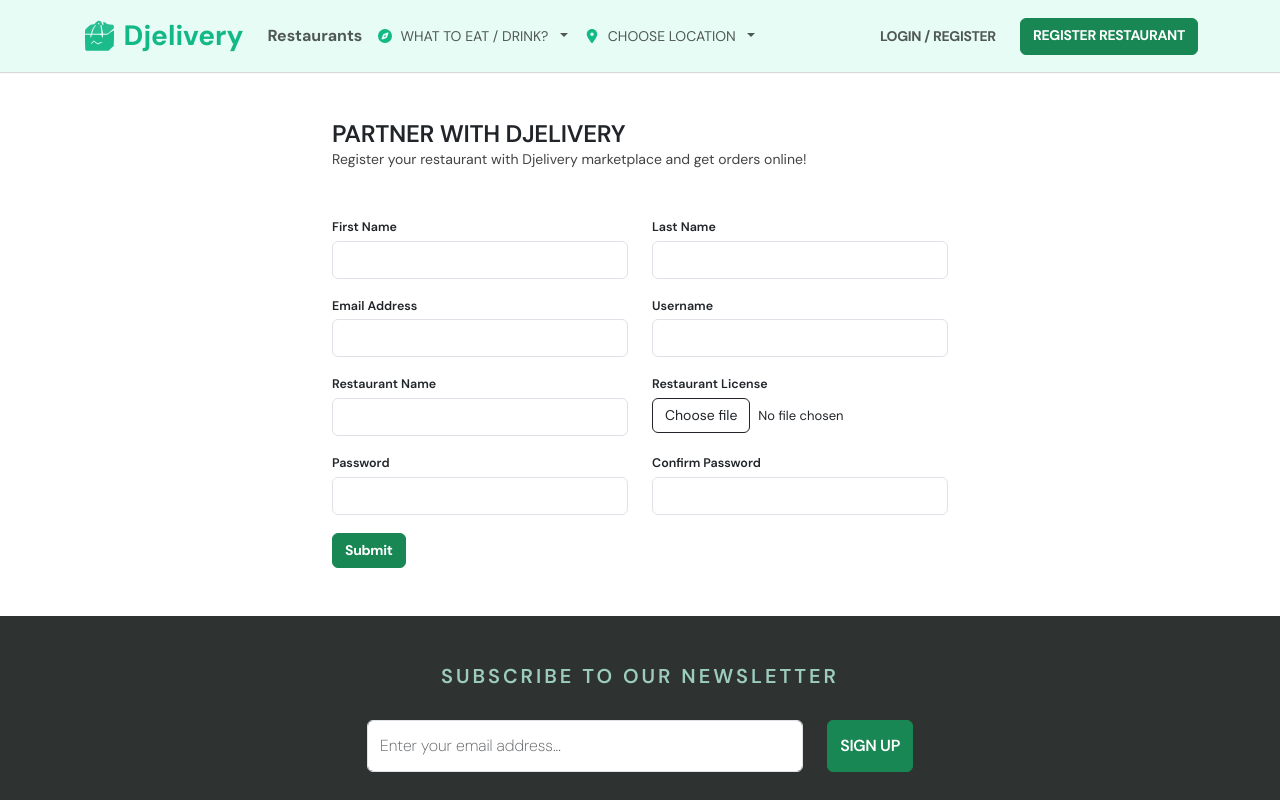
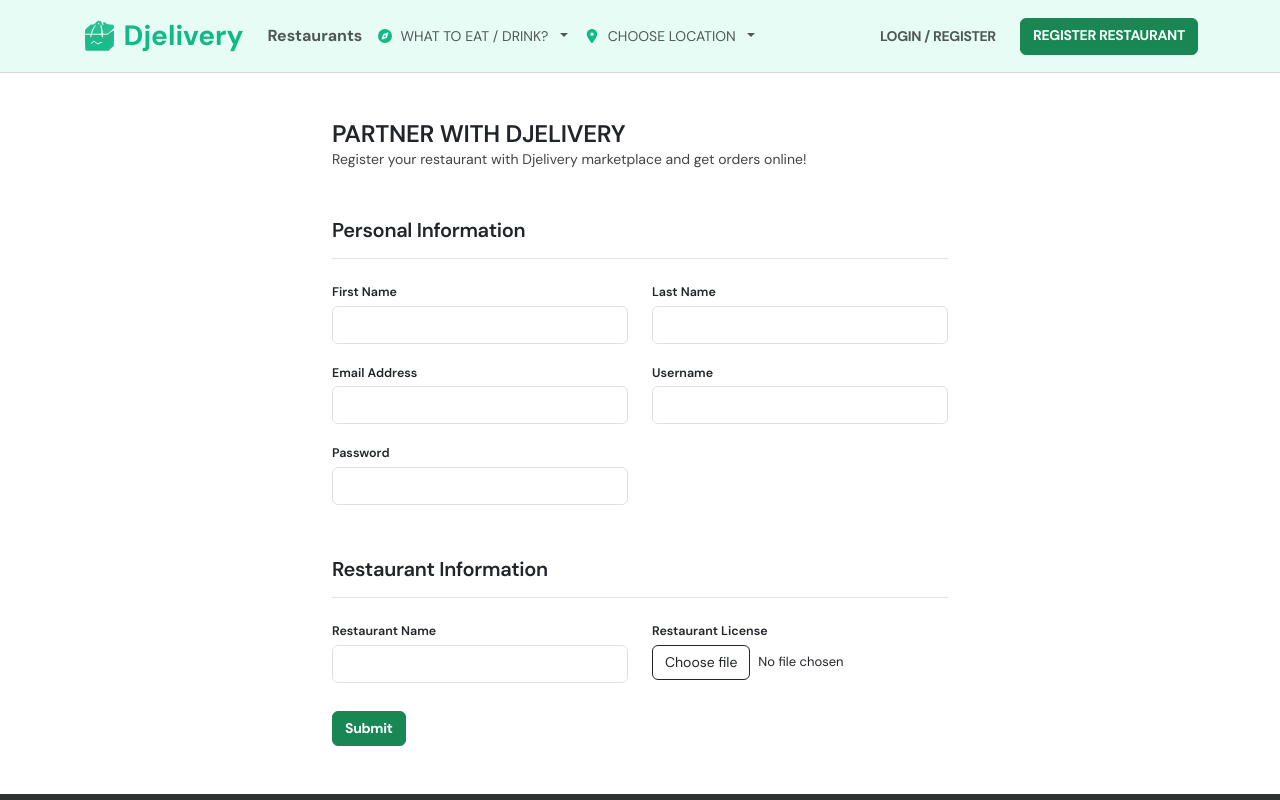
Before and after one commit to ardakoc/djelivery, a React (Vite) app in the folder frontend/: page /register-restaurant in a window 1280 px wide. Shown: the top 800 px of the page. Built offline with nearby package versions, Linux system fonts and the light colour scheme.

Commit message:
improved restaurant register form. added post requests.

```diff
--- a/frontend/src/App.css
+++ b/frontend/src/App.css
@@ -37,6 +37,10 @@ input[type="checkbox"]:checked {
 
 input[type="checkbox"]:focus {
   border: none;
+}
+
+.hr {
+  color: #999;
 }
 
 /* Custom Classes */
--- a/frontend/src/components/Buttons/FileUploadButton.jsx
+++ b/frontend/src/components/Buttons/FileUploadButton.jsx
@@ -4,8 +4,9 @@ import { useRef, useState } from "react";
 // Bootstrap Components
 import Button from "react-bootstrap/esm/Button";
 
-export default function FileUploadButton() {
-  const [selectedFile, setSelectedFile] = useState("No file chosen");
+export default function FileUploadButton(props) {
+  const [selectedFile, setSelectedFile] = useState(null);
+  const [inputMsg, setInputMsg] = useState("No file chosen");
   const inputRef = useRef(null);
 
   const handleClick = () => {
@@ -20,12 +21,15 @@ export default function FileUploadButton() {
     }
 
     event.target.value = null;
-    setSelectedFile(String(fileObj.name));
+    setInputMsg(String(fileObj.name));
+    setSelectedFile(fileObj);
+    return selectedFile
   };
 
   return (
     <div>
       <input
+        name={props.name}
         style={{ display: "none" }}
         ref={inputRef}
         type="file"
@@ -40,7 +44,7 @@ export default function FileUploadButton() {
         Choose file
       </Button>
       <span className="ms-2" style={{ fontSize: "13px" }}>
-        {selectedFile}
+        {inputMsg}
       </span>
     </div>
   );
--- a/frontend/src/components/Buttons/PrimaryButton.jsx
+++ b/frontend/src/components/Buttons/PrimaryButton.jsx
@@ -6,6 +6,7 @@ export default function PrimaryButton(props) {
     <Button
       className={props.className || "btn-success fw-bold"}
       style={props.style || { fontSize: "14px", letterSpacing: "-0.3px" }}
+      type={props.type || "submit"}
       href={props.href}
     >
       {props.text}
--- a/frontend/src/components/Forms/RestaurantRegisterForm.jsx
+++ b/frontend/src/components/Forms/RestaurantRegisterForm.jsx
@@ -6,24 +6,16 @@ import axios from "axios";
 import Form from "react-bootstrap/Form";
 import Row from "react-bootstrap/esm/Row";
 import Col from "react-bootstrap/esm/Col";
-import Button from "react-bootstrap/esm/Button";
 
 // Custom Components
-import InputWithIcon from "../InputGroups/InputWithIcon";
 import PageTitle from "../Titles/PageTitle";
 import Page from "../Layout/Page";
-
-// Icons
-import Email from "../Icons/Email";
-import Password from "../Icons/Password";
-import ModalLink from "../Link/ModalLink";
-import Name from "../Icons/Name";
-import Username from "../Icons/Username";
 import FormErrorText from "../Texts/FormErrorText";
 import FormInput from "../InputGroups/FormInput";
 import PrimaryButton from "../Buttons/PrimaryButton";
 import FileUploadButton from "../Buttons/FileUploadButton";
 import InputLabelText from "../Texts/InputLabelText";
+import FormSectionTitle from "../Titles/FormSectionTitle";
 
 export default function RestaurantRegisterForm(props) {
   const [firstNameErrorMsg, setfirstNameErrorMsg] = useState("");
@@ -31,8 +23,12 @@ export default function RestaurantRegisterForm(props) {
   const [emailErrorMsg, setEmailErrorMsg] = useState("");
   const [usernameErrorMsg, setUsernameErrorMsg] = useState("");
   const [passwordErrorMsg, setPasswordErrorMsg] = useState("");
+  const [restaurantNameErrorMsg, setRestaurantNameErrorMsg] = useState("");
+  const [restaurantLicenseErrorMsg, setRestaurantLicenseErrorMsg] =
+    useState("");
 
-  const [signedUp, setSignedUp] = useState(false);
+  const [userSignedUp, setUserSignedUp] = useState(false);
+  const [restaurantSignedUp, setRestaurantSignedUp] = useState(false);
 
   const handleSubmit = async (event) => {
     event.preventDefault();
@@ -43,13 +39,27 @@ export default function RestaurantRegisterForm(props) {
       username: event.target.username.value,
       password: event.target.password.value,
     };
+    const restaurant = {
+      restaurant_name: event.target.restaurant_name.value,
+      restaurant_license: event.target.restaurant_license.value,
+    };
+
     await axios
-      .post("http://127.0.0.1:8000/api/users/", user)
-      .then((response) => {
-        setSignedUp(true);
-        props.success(signedUp);
-      })
+      .all([
+        axios.post("http://127.0.0.1:8000/api/users/", user),
+        axios.post("http://127.0.0.1:8000/api/vendors/", restaurant),
+      ])
+      .then(
+        axios.spread((
+          {data: user},
+          {data: vendor}) => {
+            setUserSignedUp(true);
+            props.success(userSignedUp);
+            setRestaurantSignedUp(true);
+            props.success(restaurantSignedUp);
+      }))
       .catch((error) => {
+        console.log(error.response.data)
         if ("first_name" in error.response.data) {
           setfirstNameErrorMsg(
             String(error.response.data["first_name"]).charAt(0).toUpperCase() +
@@ -90,6 +100,24 @@ export default function RestaurantRegisterForm(props) {
         } else {
           setPasswordErrorMsg("");
         }
+        if ("vendor_name" in error.response.data) {
+          setRestaurantNameErrorMsg(
+            String(error.response.data["vendor_name"]).charAt(0).toUpperCase() +
+              String(error.response.data["vendor_name"]).slice(1)
+          );
+        } else {
+          setRestaurantNameErrorMsg("");
+        }
+        if ("vendor_license" in error.response.data) {
+          setRestaurantLicenseErrorMsg(
+            String(error.response.data["vendor_license"])
+              .charAt(0)
+              .toUpperCase() +
+              String(error.response.data["vendor_license"]).slice(1)
+          );
+        } else {
+          setRestaurantLicenseErrorMsg("");
+        }
       });
   };
 
@@ -101,64 +129,78 @@ export default function RestaurantRegisterForm(props) {
             text="PARTNER WITH DJELIVERY"
             subtext="Register your restaurant with Djelivery marketplace and get orders online!"
           />
-          <Row>
+          <FormSectionTitle text="Personal Information" />
+          <Row className="mb-3">
             <Col>
               <Form.Group className="mb-3" controlId="formFirstName">
                 <FormInput name="first_name" text="First Name" />
-                <FormErrorText msg={firstNameErrorMsg} />
+                <FormErrorText
+                  msg={firstNameErrorMsg}
+                  style={{ marginTop: "-20px" }}
+                />
               </Form.Group>
             </Col>
             <Col>
               <Form.Group className="mb-3" controlId="formLastName">
                 <FormInput name="last_name" text="Last Name" />
-                <FormErrorText msg={lastNameErrorMsg} />
+                <FormErrorText
+                  msg={lastNameErrorMsg}
+                  style={{ marginTop: "-20px" }}
+                />
               </Form.Group>
             </Col>
           </Row>
-          <Row>
+          <Row className="mb-3">
             <Col>
               <Form.Group className="mb-3" controlId="formEmailAddress">
                 <FormInput name="email" text="Email Address" />
-                <FormErrorText msg={emailErrorMsg} />
+                <FormErrorText
+                  msg={emailErrorMsg}
+                  style={{ marginTop: "-20px" }}
+                />
               </Form.Group>
             </Col>
             <Col>
               <Form.Group className="mb-3" controlId="formUsername">
                 <FormInput name="username" text="Username" />
-                <FormErrorText msg={usernameErrorMsg} />
+                <FormErrorText
+                  msg={usernameErrorMsg}
+                  style={{ marginTop: "-20px" }}
+                />
               </Form.Group>
             </Col>
           </Row>
-          <Row>
+          <Row className="mb-5">
             <Col>
-              <Form.Group className="mb-3" controlId="formRestaurantName">
+              <Form.Group className="mb-3" controlId="formPassword">
+                <FormInput name="password" type="password" text="Password" />
+                <FormErrorText
+                  msg={passwordErrorMsg}
+                  style={{ marginTop: "-20px" }}
+                />
+              </Form.Group>
+            </Col>
+            <Col></Col>
+          </Row>
+          <FormSectionTitle text="Restaurant Information" />
+          <Row className="mb-4">
+            <Col>
+              <Form.Group controlId="formRestaurantName">
                 <FormInput name="restaurant_name" text="Restaurant Name" />
-                <FormErrorText msg="" />
+                <FormErrorText
+                  msg={restaurantNameErrorMsg}
+                  style={{ marginTop: "-20px" }}
+                />
               </Form.Group>
             </Col>
             <Col>
-              <Form.Group className="mb-3" controlId="formRestaurantLicense">
+              <Form.Group controlId="formRestaurantLicense">
                 <InputLabelText text="Restaurant License" />
-                <FileUploadButton />
-                <FormErrorText msg="" />
-              </Form.Group>
-            </Col>
-          </Row>
-          <Row>
-            <Col>
-              <Form.Group className="mb-3" controlId="formPassword">
-                <FormInput name="password" type="password" text="Password" />
-                <FormErrorText msg="" />
-              </Form.Group>
-            </Col>
-            <Col>
-              <Form.Group className="mb-3" controlId="formConfirmPassword">
-                <FormInput
-                  name="confirm_password"
-                  type="password"
-                  text="Confirm Password"
+                <FileUploadButton name="restaurant_license" />
+                <FormErrorText
+                  msg={restaurantLicenseErrorMsg}
+                  style={{ marginTop: "-20px" }}
                 />
-                <FormErrorText msg="" />
               </Form.Group>
             </Col>
           </Row>
--- a/frontend/src/components/Texts/FormErrorText.jsx
+++ b/frontend/src/components/Texts/FormErrorText.jsx
@@ -1,3 +1,7 @@
 export default function FormErrorText(props) {
-  return <p className="error-text">{props.msg}</p>
+  return (
+    <p className="error-text" style={props.style}>
+      {props.msg}
+    </p>
+  );
 }
--- /dev/null
+++ b/frontend/src/components/Titles/FormSectionTitle.jsx
@@ -0,0 +1,16 @@
+export default function FormSectionTitle(props) {
+  return (
+    <div className="my-4">
+      <h5
+        className="mb-2"
+        style={{
+          letterSpacing: "-0.3px",
+          marginBottom: "0",
+        }}
+      >
+        {props.text}
+      </h5>
+      <hr className="hr" />
+    </div>
+  );
+}
```
